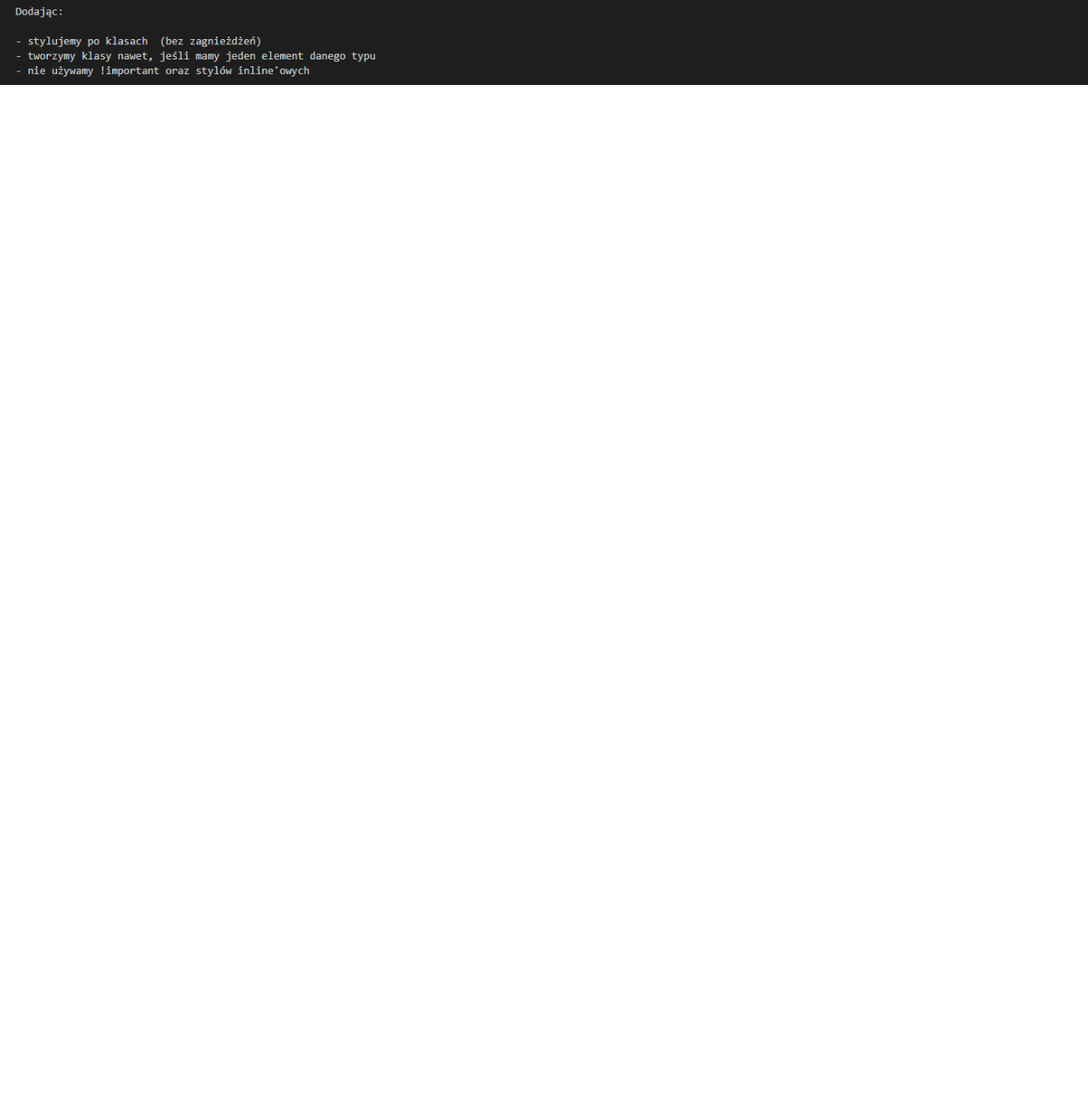
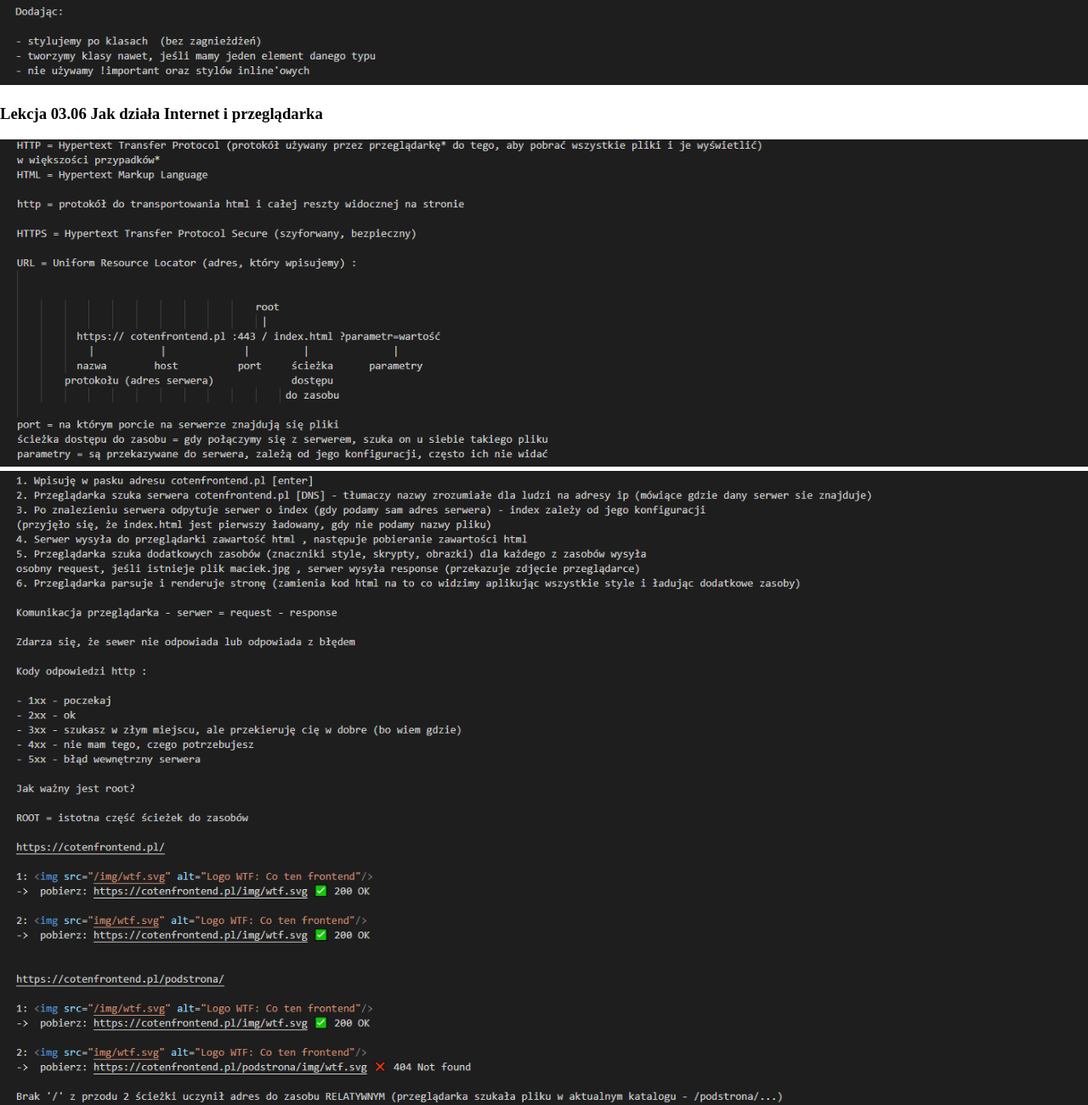
Before and after one commit to AleksandraBozenko/kurs-WTF, a website built with webpack: page src/pages/index.html in a window 1280 px wide. Shown: the part 4140-5440 px from the top of the page at 85% size. Before the commit the page ends 4245 px from the top, so only its background shows below. Built offline with nearby package versions, Linux system fonts and the light colour scheme.

Commit message:
Add lesson 03.06

```diff
--- a/src/pages/index.html
+++ b/src/pages/index.html
@@ -108,6 +108,11 @@
         <img class="article__image" src="/src/assets/img/03.05-1.png" alt = "notatki">
         <img class="article__image" src="/src/assets/img/03.05-2.png" alt = "notatki">
       </article>
+      <article class="article">
+        <h3 class="article__title">Lekcja 03.06 Jak działa Internet i przeglądarka</h3>
+        <img class="article__image" src="/src/assets/img/03.06-1.png" alt = "notatki">
+        <img class="article__image" src="/src/assets/img/03.06-2.png" alt = "notatki">
+      </article>
     </section>
   </main>
 </body>
```
Also changed, not shown: src/assets/img/03.06-1.png (added), src/assets/img/03.06-2.png (added).
